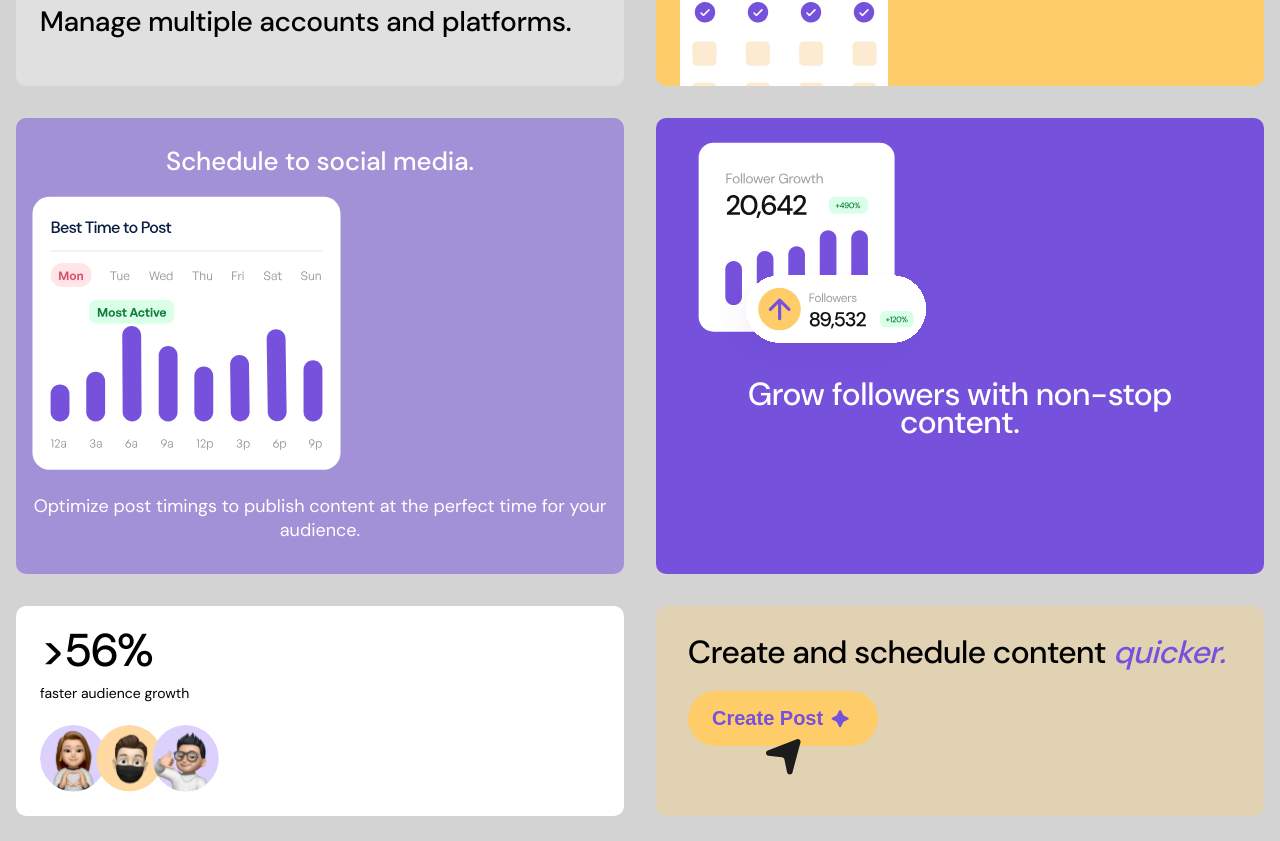
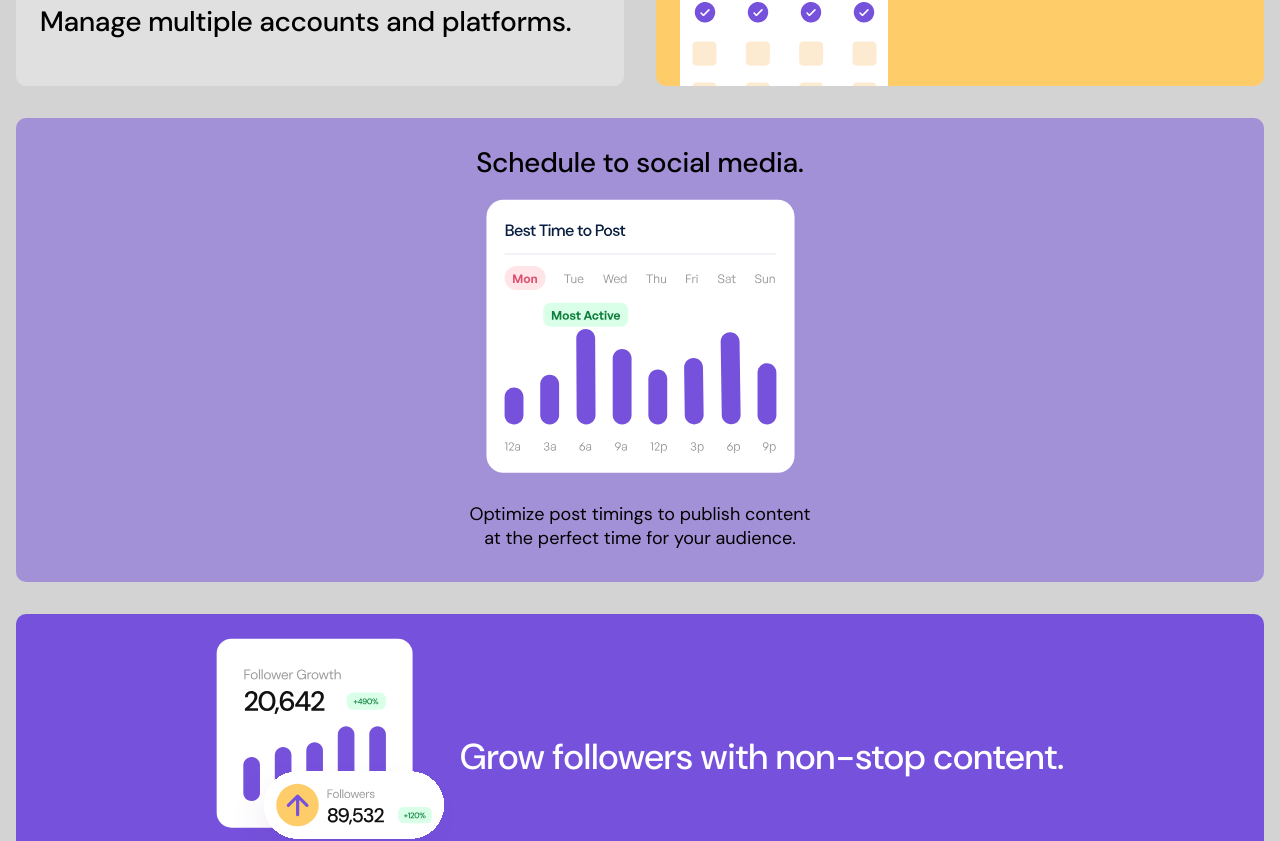
Before and after one commit to Oleksandr-Berd/bento-grid, a React (Vite) app: page / in a window 1280 px wide. Shown: the part 471-1312 px from the top of the page. Built offline with nearby package versions, Linux system fonts and the light colour scheme.

Commit message:
tablet is done

```diff
--- a/src/components/Items/EighthItem/EighthItemStyled.js
+++ b/src/components/Items/EighthItem/EighthItemStyled.js
@@ -19,5 +19,9 @@ export const EighthItemStyled = styled.li`
     font-size: 32px;
     line-height: 0.9;
     font-weight: 500;
+
+    @media (min-width: 768px){
+        font-size: 36px;
+    }
   }
 `;
--- a/src/components/Items/FifthItem/FifthItem.jsx
+++ b/src/components/Items/FifthItem/FifthItem.jsx
@@ -5,9 +5,9 @@ import growthChart from "../../../assets/images/growthChart.svg"
 const FifthItem = () => {
     return (
         <SC.FifthItemStyled>
-            <div>
+            <SC.Thumb>
                 <img src={growthChart} alt="growthChart" />
-            </div>
+            </SC.Thumb>
             <h3>Grow followers with non-stop content.</h3>
         </SC.FifthItemStyled>
      );
--- a/src/components/Items/FifthItem/FifthItemStyled.js
+++ b/src/components/Items/FifthItem/FifthItemStyled.js
@@ -13,10 +13,32 @@ color: #fff;
 
 border-radius: 10px;
 
+ @media (min-width: 768px){
+    grid-column: 1/-1;
+
+    display: flex;
+    flex-direction: row;
+    align-items: center;
+    justify-content: center;
+
+    padding-left: 80px;
+    padding-right: 80px;
+
+    text-align: left;
+  }
+
 & > h3{
     font-size: 32px;
     line-height: 0.9;
     font-weight: 500;
     letter-spacing: -6%;
+
+    @media (min-width: 768px){
+        font-size: 36px;
+    }
 }
 `
+
+export const Thumb = styled.div`
+
+`
--- a/src/components/Items/FourthItem/FourthItemStyled.js
+++ b/src/components/Items/FourthItem/FourthItemStyled.js
@@ -7,25 +7,49 @@ padding-left: 16px;
   padding-right: 16px;
 
   background-color: rgba(117, 81, 220, 0.5);
-color: #fff;
+  color: #000;
 
   border-radius: 10px;
 
-& > h3{
-    margin-bottom: 23px;
+  @media (min-width: 768px) {
+    grid-column: 1/-1;
+
+    padding-left: 0;
+    padding-right: 0;
+  }
+
+  & > h3 {
+    margin-bottom: 24px;
 
     font-size: 26px;
     font-weight: 500;
     line-height: 0.9;
     letter-spacing: -6%;
+
+    @media (min-width: 768px) {
+      font-size: 28px;
+    }
   }
 
-& > p{
+  & > p {
     font-size: 18px;
     font-weight: 400;
+
+    @media (min-width: 768px) {
+      width: 360px;
+
+      margin-left: auto;
+      margin-right: auto;
     }
-`
+  }
+`;
 
 export const Thumb = styled.div`
   margin-bottom: 24px;
-`
+
+  @media (min-width: 768px) {
+    display: inline-block;
+    margin-left: auto;
+    margin-right: auto;
+  }
+`;
--- a/src/components/Items/SeventhItem/SeventhItemStyled.js
+++ b/src/components/Items/SeventhItem/SeventhItemStyled.js
@@ -13,6 +13,13 @@ export const SeventhItemStyled = styled.li`
 
   border-radius: 10px;
 
+  @media (min-width: 768px) {
+    padding-top: 76px;
+    padding-bottom: 76px;
+    padding-left: 24px;
+    padding-right: 24px;
+  }
+
   & > h3 {
     margin-bottom: 24px;
 
@@ -20,6 +27,10 @@ export const SeventhItemStyled = styled.li`
     font-weight: 500;
     line-height: 0.9;
     letter-spacing: -6%;
+
+    @media (min-width: 768px) {
+      font-size: 36px;
+    }
 
     & > span {
       font-style: italic;
@@ -67,7 +78,7 @@ left: 50%;
 
       transform: translate(-50%, 80%);
 
-  content: '';
+      content: "";
       display: inline-block;
       width: 36px;
       height: 36px;
@@ -75,6 +86,5 @@ transform: translate(-50%, 80%);
       background-size: cover;
       background-repeat: no-repeat;
     }
-
   }
 `;
--- a/src/components/Items/SixthItem/SixthItem.jsx
+++ b/src/components/Items/SixthItem/SixthItem.jsx
@@ -8,8 +8,10 @@ const content = ">56%"
 
     return (
         <SC.SixthItemStyled>
+            <div>
             <h3>{content}</h3>
             <p>faster audience growth</p>
+            </div>
             <div>
                 <img src={avatars} alt="avatars" />
             </div>
--- a/src/components/Items/SixthItem/SixthItemStyled.js
+++ b/src/components/Items/SixthItem/SixthItemStyled.js
@@ -12,20 +12,41 @@ export const SixthItemStyled = styled.li`
 
   border-radius: 10px;
 
-  & > h3 {
+@media (min-width: 768px){
+    grid-column: 1/-1;
+
+    display: flex;
+    flex-direction: row;
+    align-items: center;
+    justify-content: space-between;
+
+    padding-right: 24px;
+}
+
+  &  h3 {
     margin-bottom: 16px;
 
     font-size: 46px;
     font-weight: 500;
     letter-spacing: -4%;
     line-height: 0.9;
+
+    @media (min-width: 768px){
+        font-size: 54px;
+    }
   }
 
-  & > p {
+  &  p {
     margin-bottom: 24px;
 
     font-size: 14px;
     font-weight: 400;
     line-height: 0.9;
+
+    opacity: 0.5;
+
+    @media (min-width: 768px){
+        font-size: 18px;
+    }
   }
 `;
```
Lines whose indentation alone changed are shown as unchanged.
